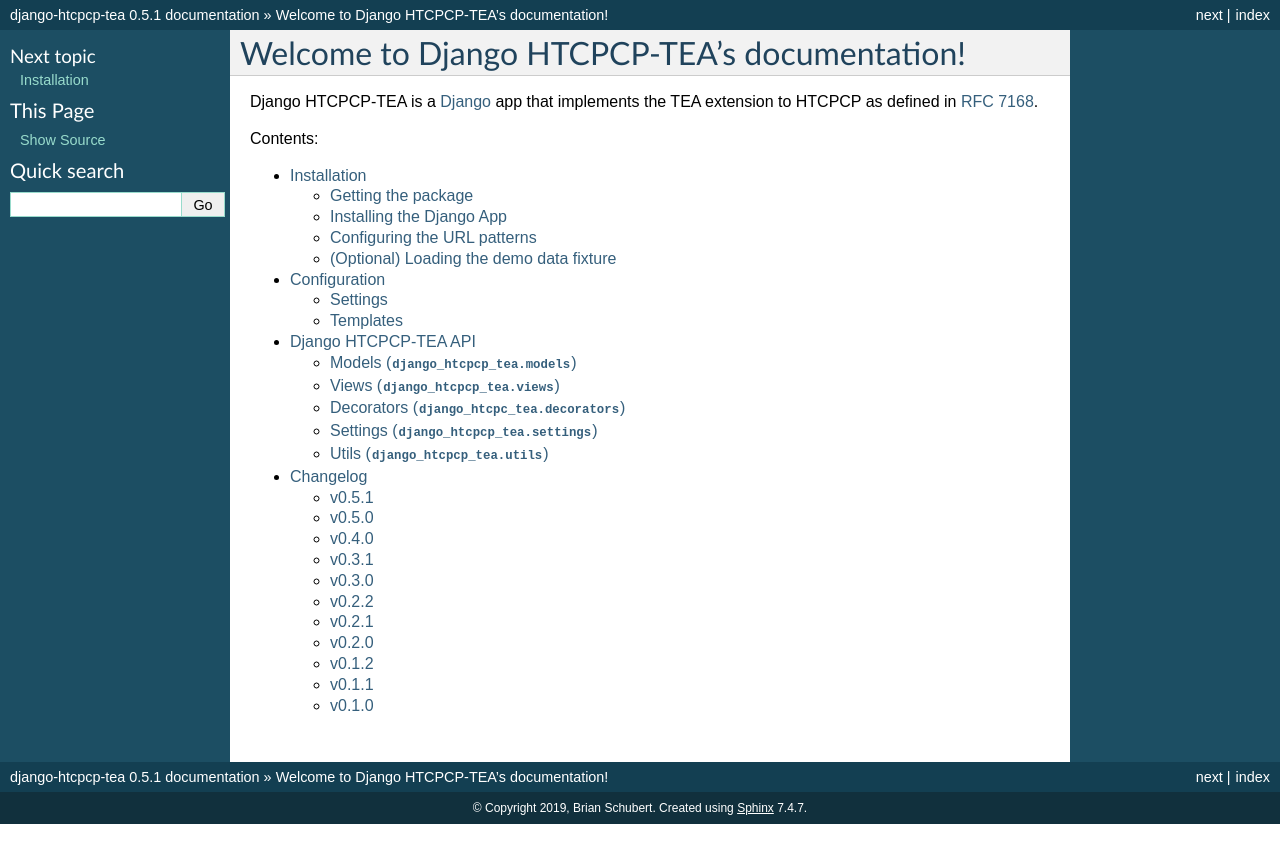
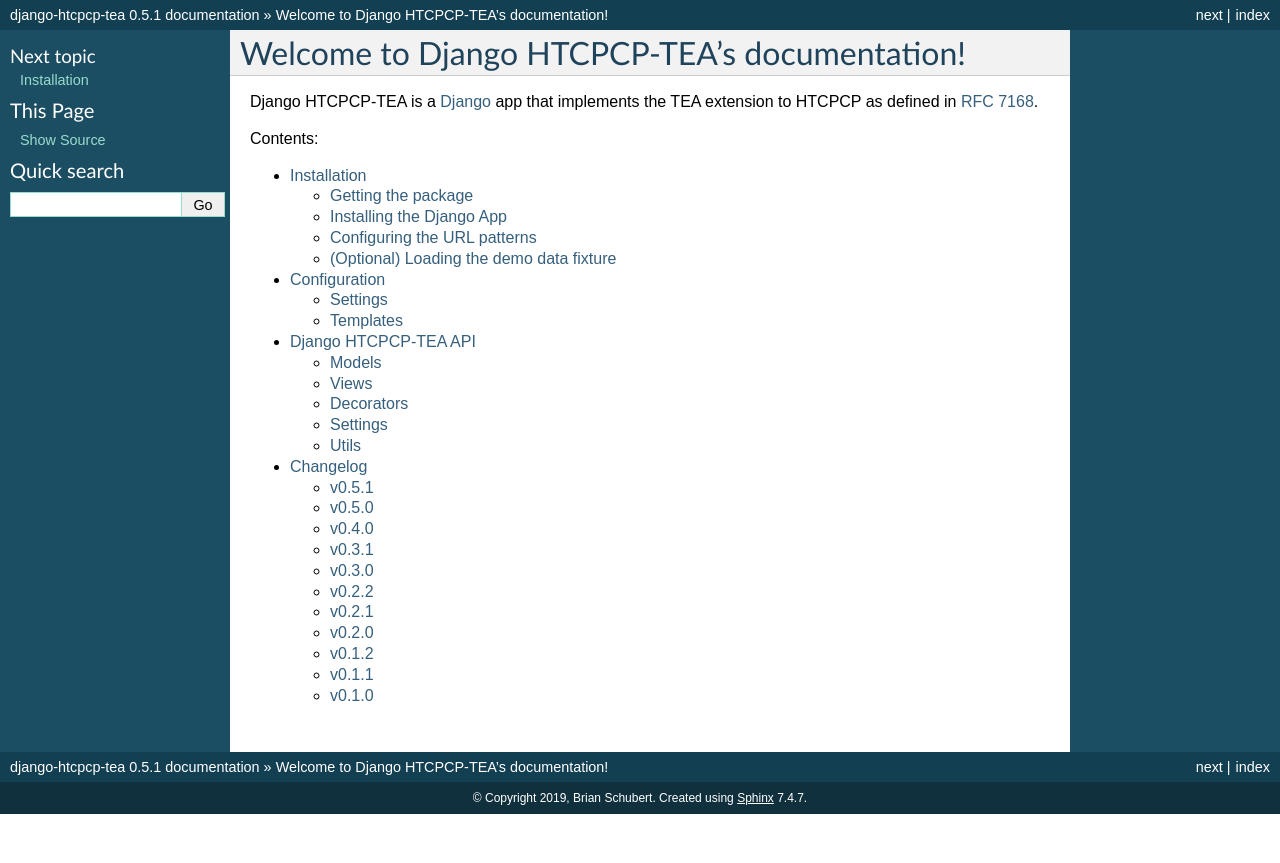
Before and after one commit to brianschubert/django-htcpcp-tea, a Sphinx documentation site: the page built from docs/index.rst, in a window 1280 px wide. Shown: the top 863 px of the page. Built offline with Sphinx 7.4.7, drawn with Linux system fonts in a browser that asks for light colours.

```diff
--- a/docs/api.rst
+++ b/docs/api.rst
@@ -7,8 +7,8 @@ Django HTCPCP-TEA API
 
 Below is an extremely terse summary of the API exposed by Django HTCPCP-TEA.
 
-Models (``django_htcpcp_tea.models``)
--------------------------------------
+Models
+------
 
 .. autoclass:: django_htcpcp_tea.models.Pot
     :members: tea_capable, is_teapot, fetch_additions
@@ -63,22 +63,22 @@ Models (``django_htcpcp_tea.models``)
 
        The combination of additions that this forbidden combination forbids.
 
-Views (``django_htcpcp_tea.views``)
------------------------------------
+Views
+-----
 
 .. automodule:: django_htcpcp_tea.views
     :members:
     :undoc-members:
 
 
-Decorators (``django_htcpc_tea.decorators``)
---------------------------------------------
+Decorators
+----------
 
 .. automodule:: django_htcpcp_tea.decorators
     :members:
 
-Settings (``django_htcpcp_tea.settings``)
------------------------------------------
+Settings
+--------
 
 .. automodule:: django_htcpcp_tea.settings
     :members:
@@ -92,8 +92,8 @@ Settings (``django_htcpcp_tea.settings``)
         this instance.
 
 
-Utils (``django_htcpcp_tea.utils``)
------------------------------------
+Utils
+-----
 
 .. automodule:: django_htcpcp_tea.utils
     :members:
```
